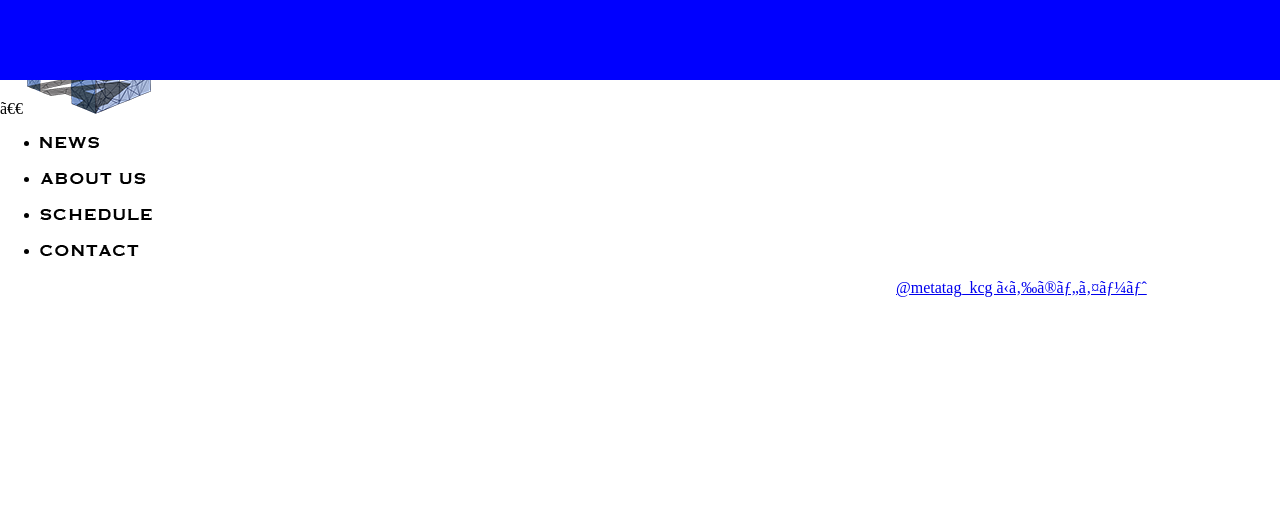
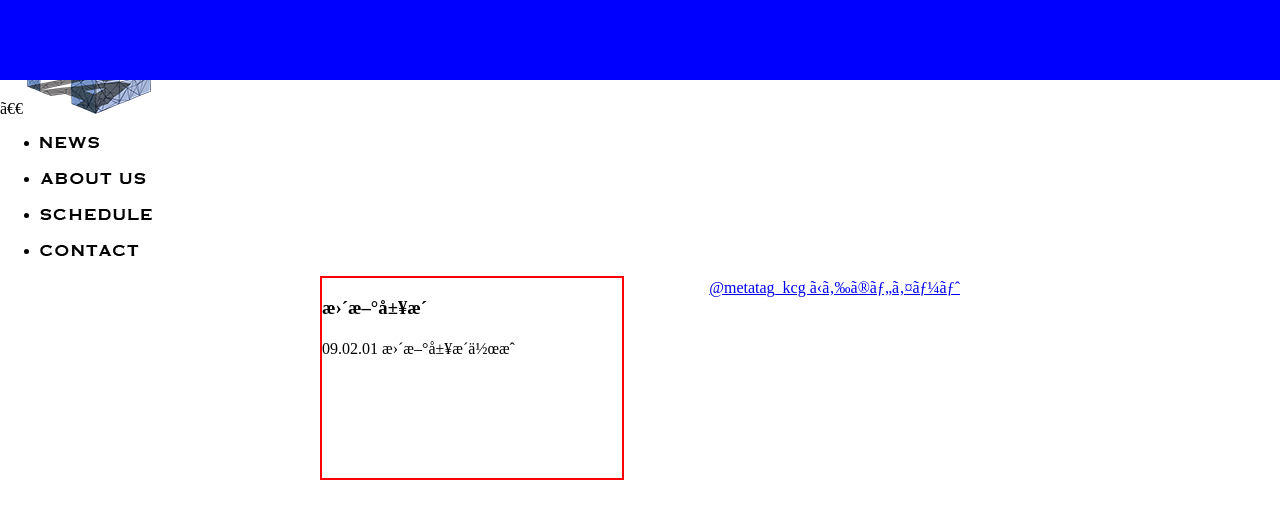
Before and after one commit to me-ta-tag/metatagOfficialHP, a PHP site: page / in a window 1280 px wide. Shown: the top 519 px of the page. Run offline with PHP 8.4, Linux system fonts and the light colour scheme; some libraries are stand-ins or nearby versions.

Commit message:
//更新履歴部分追加

```diff
--- a/css/common.css
+++ b/css/common.css
@@ -12,9 +12,32 @@ header{
 	position: fixed;
 	background-color: #0000FF;
 }
-.twitter-timeline{
 
-	position:relative;
-	top:40%;
-	left:70%;
+.float{
+
+	height:20%;
+	width:50%;
+	margin:0 auto;
 }
+
+.news{
+
+	/*position:relative;*/
+	/margin:0 auto;
+	/*left:30%;*/
+	width:300px;
+	height:200px;
+	overflow:auto;
+	border:2px solid #ff0000;
+	float:left;
+}
+
+.twitter{
+	/*width:10%;*/
+	/*height:10%;*/
+	float:right;
+}
+
+.clear{
+	float:clear;
+}
--- a/index.html
+++ b/index.html
@@ -4,11 +4,14 @@
 	<script type="text/javascript" src="//ajax.googleapis.com/ajax/libs/jquery/1.10.2/jquery.min.js"></script>
 	<link rel="stylesheet" type="text/css" href="css/common.css" />
 </head>
+
 <body>
     <script>!function(d,s,id){var js,fjs=d.getElementsByTagName(s)[0],p=/^http:/.test(d.location)?'http':'https';if(!d.getElementById(id)){js=d.createElement(s);js.id=id;js.src=p+"://platform.twitter.com/widgets.js";fjs.parentNode.insertBefore(js,fjs);}}(document,"script","twitter-wjs");</script>
+
 <header >
 <!-- ヘッダー -->
 </header>
+
 <div class="menu">
 
     <div class="logo">　<!-- ロゴ作成 -->
@@ -21,15 +24,22 @@
         <li><a href= "schedule"><img src="img/menu_schedule.png"></a></li> <br>
         <li><a href= "contact"><img src="img/contact.png"></a></li>
     </ul>
+</div>
 
-</div>
+
 <div class="slideshow">
 
 </div>
+
 <div class="float">
     <div class="news">
+        <h3>更新履歴</h3>
+         <p>09.02.01 更新履歴作成</p>
     </div>
+
+    <div class="twitter">
     <a class="twitter-timeline" width="70px" height="50px" href="https://twitter.com/metatag_kcg"  data-widget-id="451253944694497280">@metatag_kcg からのツイート</a>
+    </div>
 </div>
 
 <div class="aboutus"></div>
```
Lines whose indentation alone changed are shown as unchanged.
